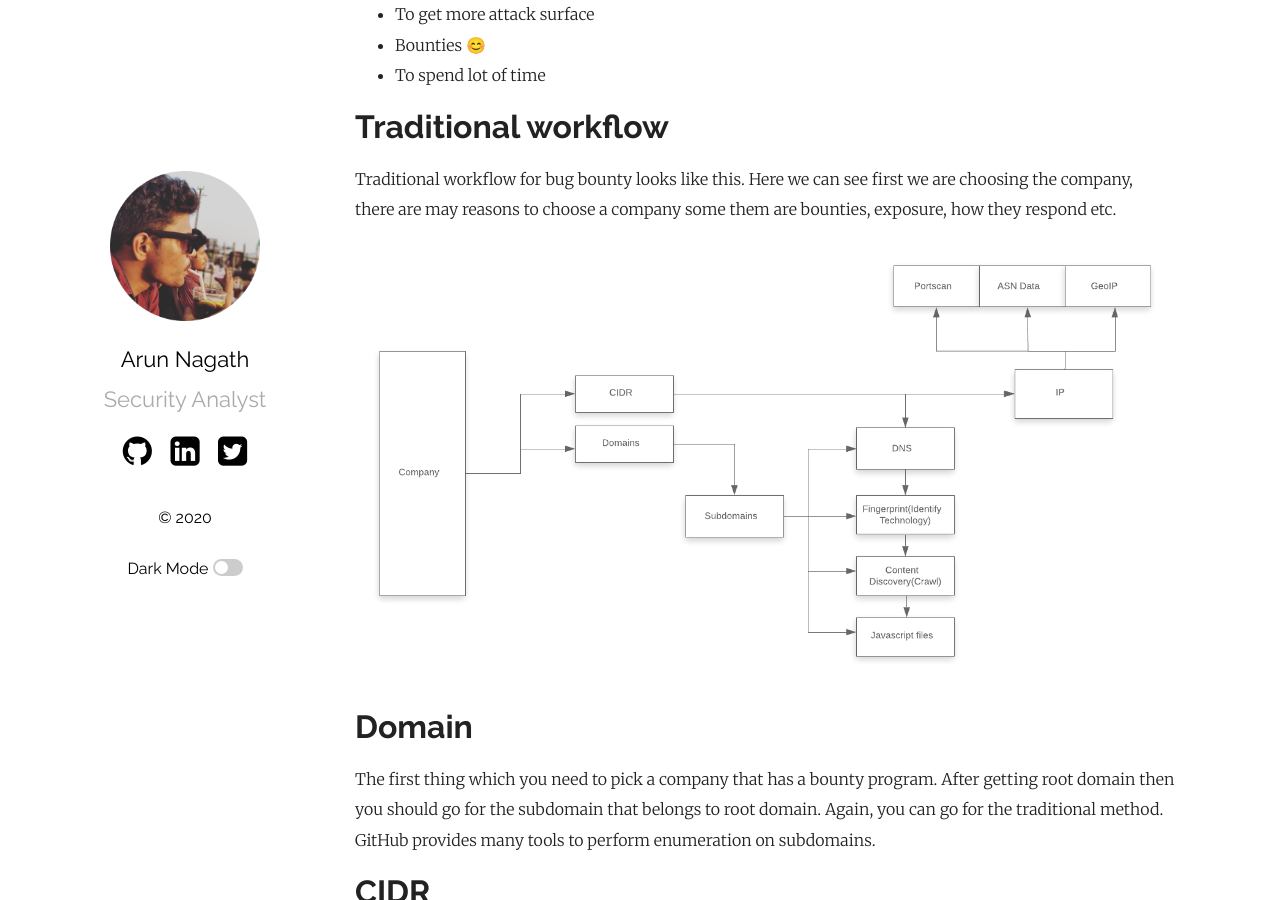
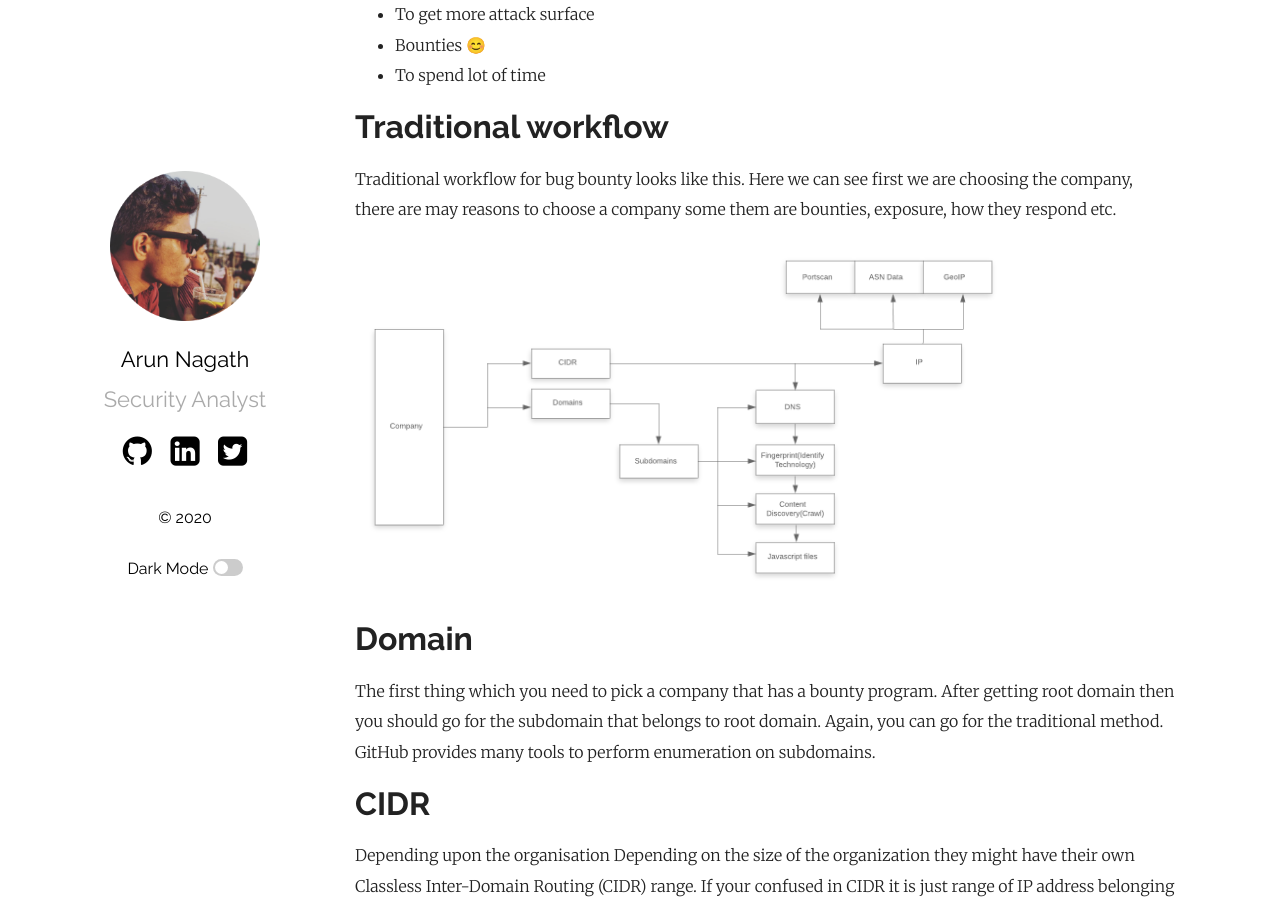
Before and after one commit to samarsault/plainwhite-jekyll, a Jekyll site: the page built from _posts/2020-06-29-My blog.markdown, in a window 1280 px wide and 900 px high, scrolled down 525 px. Built offline with Jekyll 4.4.1, drawn with Linux system fonts in a browser that asks for light colours.

Commit message:
Update 2020-06-29-My blog.markdown

```diff
--- a/_posts/2020-06-29-My blog.markdown
+++ b/_posts/2020-06-29-My blog.markdown
@@ -18,7 +18,7 @@ Why recon!!!
 # Traditional workflow
 Traditional workflow for bug bounty looks like this. Here we can see first we are choosing the company, there are may reasons to choose a company some them are bounties, exposure, how they respond etc.
 
-<img src="{{ "/assets/Flowchart1.png" | relative_url }}" alt="{{ site.plainwhite.name }}">
+<img height="80%" width="80%" src= "{{ "/assets/Flowchart1.png" | relative_url }}" alt="{{ site.plainwhite.name }}">
 
 # Domain
 The first thing which you need to pick a company that has a bounty program. After getting root domain then you should go for the subdomain that belongs to root domain. Again, you can go for the traditional method. GitHub provides many tools to perform enumeration on subdomains.
```
